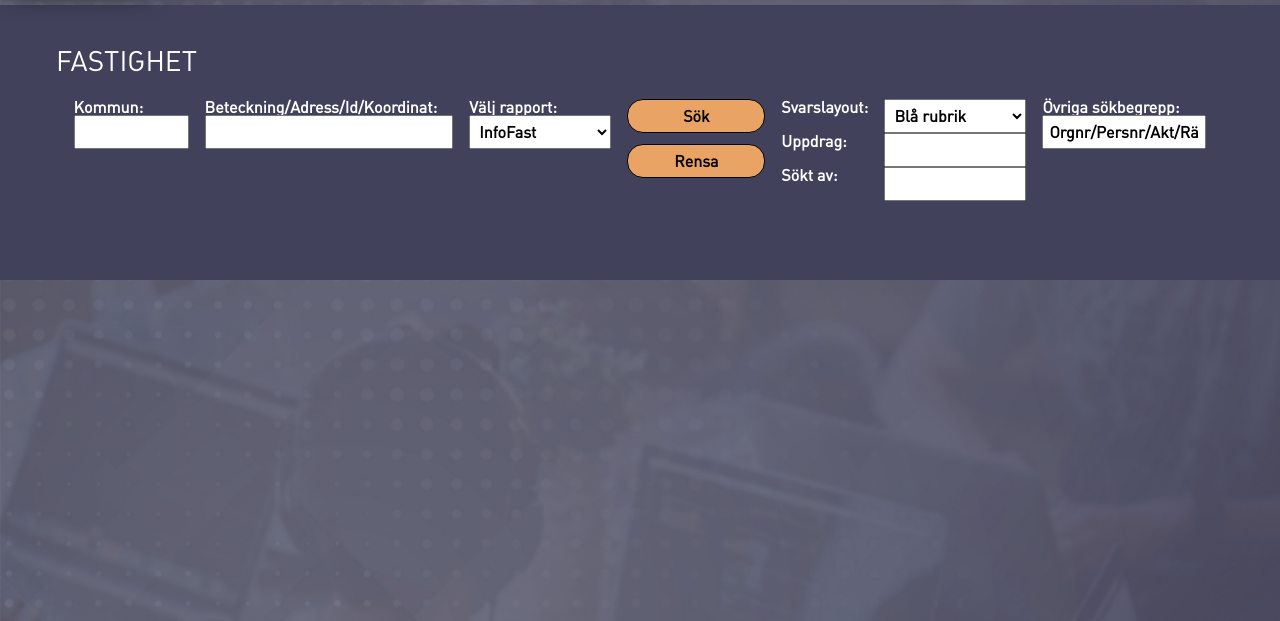
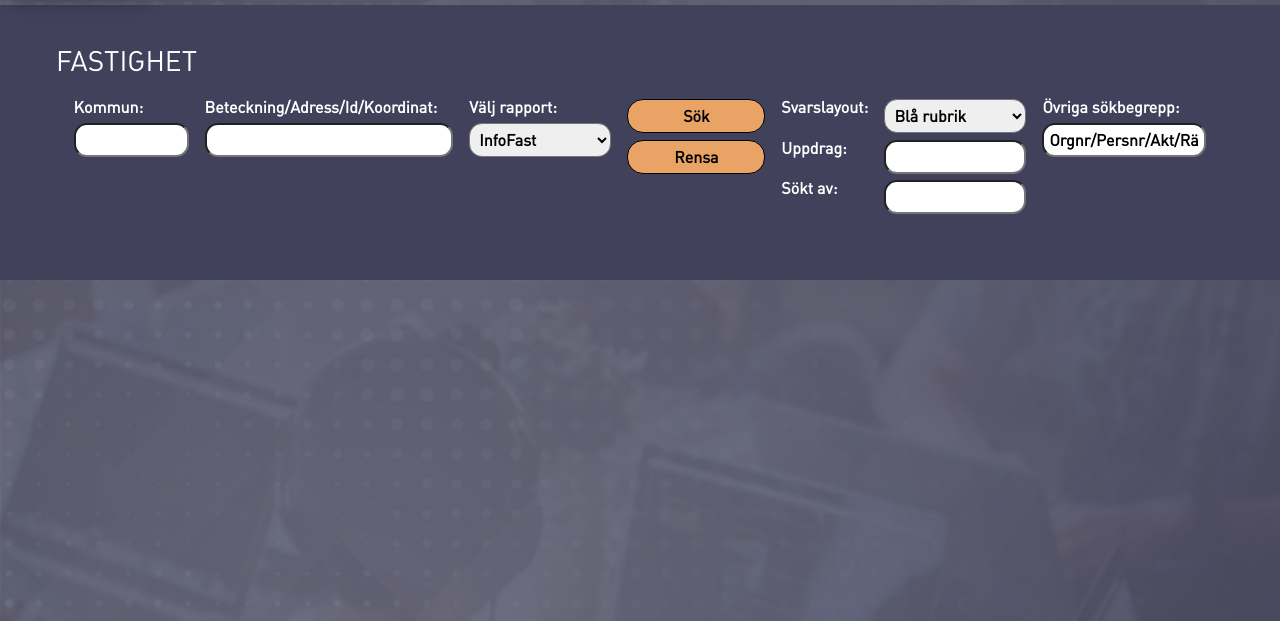
Before and after one commit to hakantas212/infotrader, a plain HTML site: page search-fastighet.html in a window 1280 px wide. Shown: the part 179-800 px from the top of the page. Drawn offline with Linux system fonts and the light colour scheme; some packages are replaced by stand-ins of ours.

Commit message:
small fixes

```diff
--- a/assets/css/services.css
+++ b/assets/css/services.css
@@ -245,8 +245,11 @@ transform: translate(-50%, -25%);
 input, select {
   color: #000 !important;
   padding: 5px;
+  border-radius: 13px;
+  width: 100%;
+  margin-bottom:0.4em
+}
 
-}
 .second-search-section input, select {
   float: right;
   width: 142px;
@@ -257,10 +260,11 @@ input, select {
 }
 
 .button-container input {
-  margin-bottom: 0.7em;
+
 }
 
 
 .form-group span {
   padding-right: 1em;
+  padding-bottom: 0.5em;
 }
```
Also changed, not shown: assets/images/angle-down.png (added), assets/images/angle-down.svg (added).
